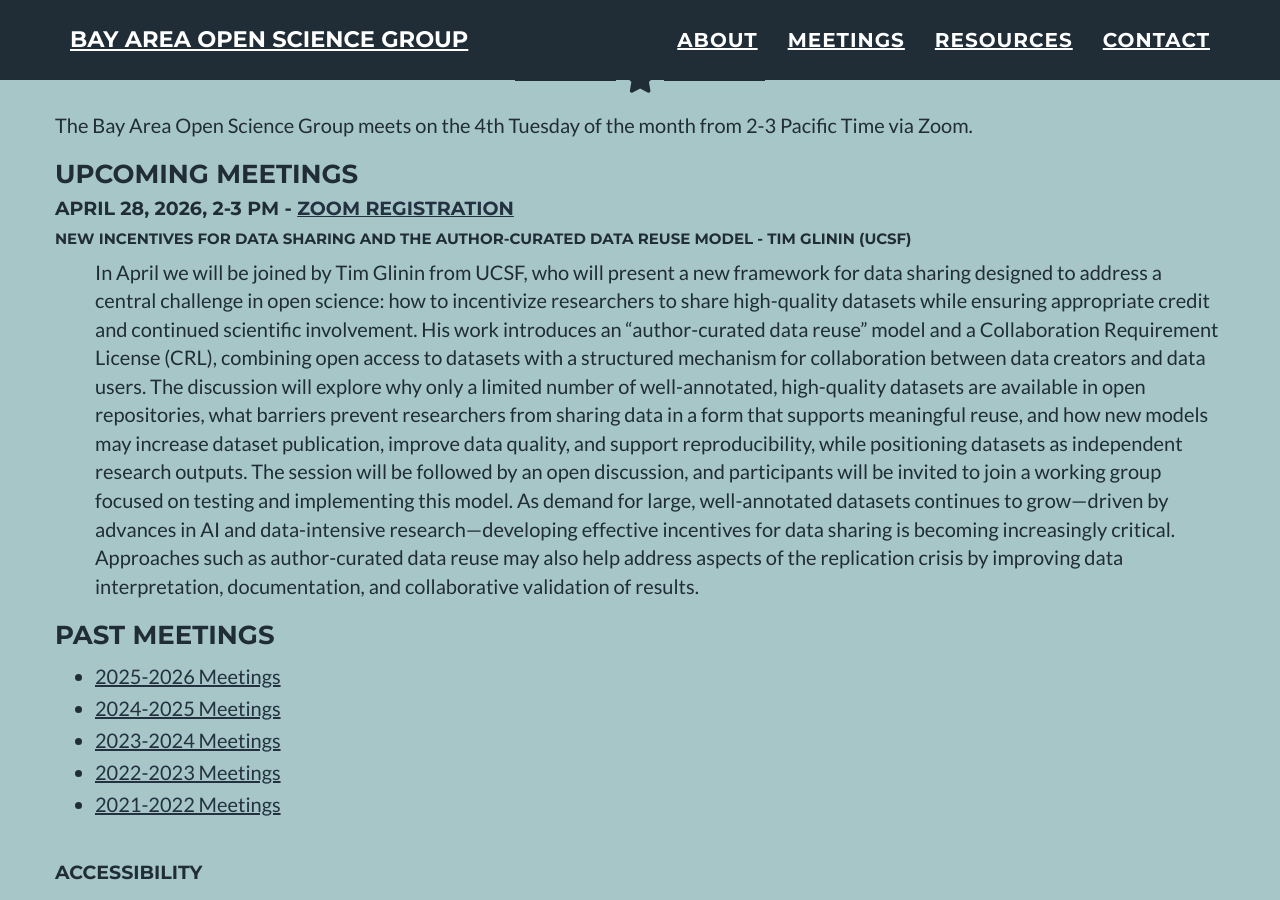
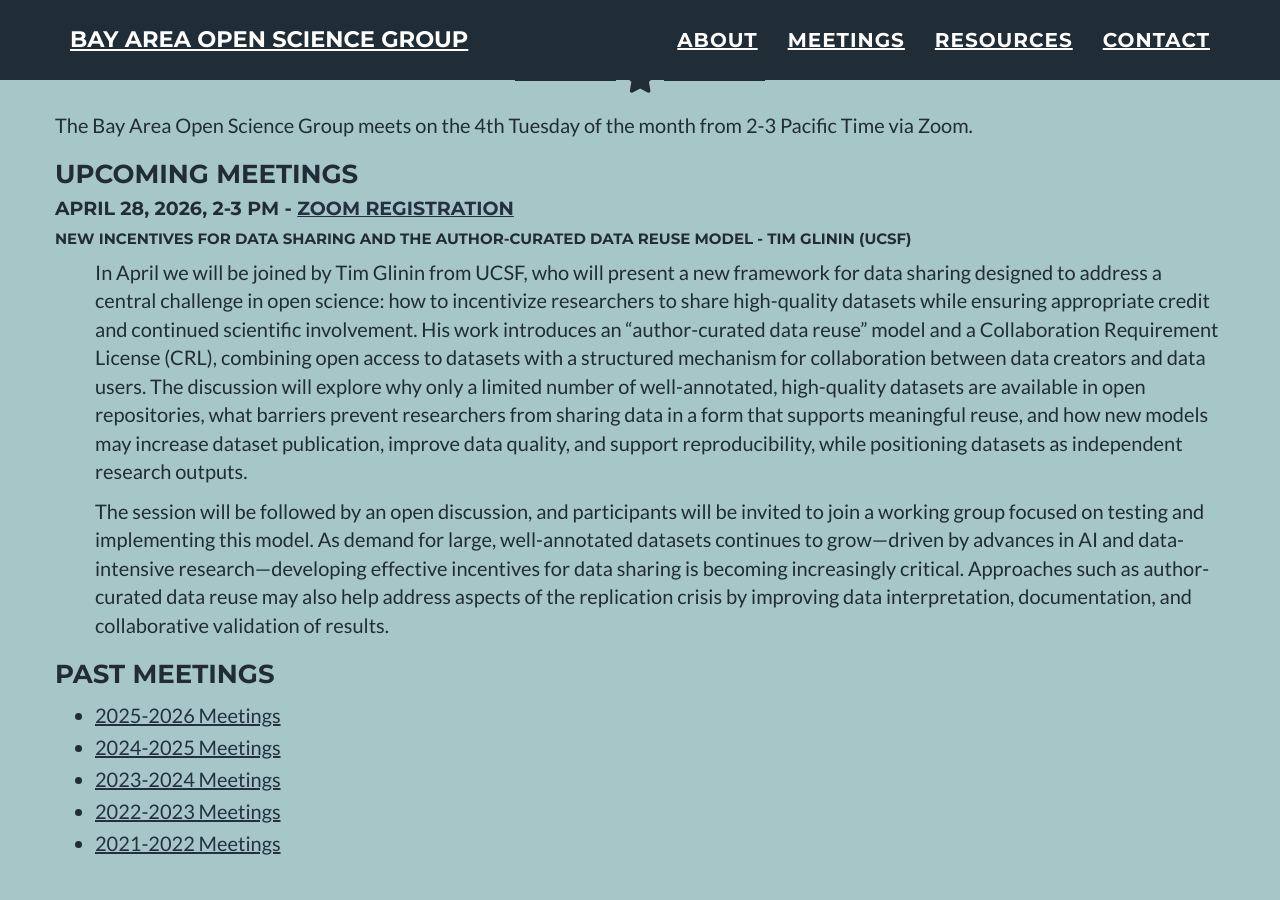
Before and after one commit to BayAreaOpenScienceGroup/BayAreaOpenScienceGroup.github.io, a Jekyll site: the page built from index.html, in a window 1280 px wide and 900 px high, scrolled down 1491 px. Built offline with Jekyll 4.4.1, drawn with Linux system fonts in a browser that asks for light colours.

Commit message:
paragraph formatting

```diff
--- a/_includes/meetings.html
+++ b/_includes/meetings.html
@@ -16,8 +16,9 @@
 <h4>April 28, 2026, 2-3 PM - <a href="https://ucsf.zoom.us/meeting/register/3ri707o4T4OSMozBD6LnOg#/registration">Zoom Registration</a></h4>
 <h5>New incentives for data sharing and the author-curated data reuse model - Tim Glinin (UCSF)</h5>
 <p style="padding-left: 40px;">
-In April we will be joined by Tim Glinin from UCSF, who will present a new framework for data sharing designed to address a central challenge in open science: how to incentivize researchers to share high-quality datasets while ensuring appropriate credit and continued scientific involvement. His work introduces an “author-curated data reuse” model and a Collaboration Requirement License (CRL), combining open access to datasets with a structured mechanism for collaboration between data creators and data users. The discussion will explore why only a limited number of well-annotated, high-quality datasets are available in open repositories, what barriers prevent researchers from sharing data in a form that supports meaningful reuse, and how new models may increase dataset publication, improve data quality, and support reproducibility, while positioning datasets as independent research outputs.
+In April we will be joined by Tim Glinin from UCSF, who will present a new framework for data sharing designed to address a central challenge in open science: how to incentivize researchers to share high-quality datasets while ensuring appropriate credit and continued scientific involvement. His work introduces an “author-curated data reuse” model and a Collaboration Requirement License (CRL), combining open access to datasets with a structured mechanism for collaboration between data creators and data users. The discussion will explore why only a limited number of well-annotated, high-quality datasets are available in open repositories, what barriers prevent researchers from sharing data in a form that supports meaningful reuse, and how new models may increase dataset publication, improve data quality, and support reproducibility, while positioning datasets as independent research outputs.</p>
 
+<p style="padding-left: 40px;">
 The session will be followed by an open discussion, and participants will be invited to join a working group focused on testing and implementing this model. As demand for large, well-annotated datasets continues to grow—driven by advances in AI and data-intensive research—developing effective incentives for data sharing is becoming increasingly critical. Approaches such as author-curated data reuse may also help address aspects of the replication crisis by improving data interpretation, documentation, and collaborative validation of results.</p>
 
 
```
